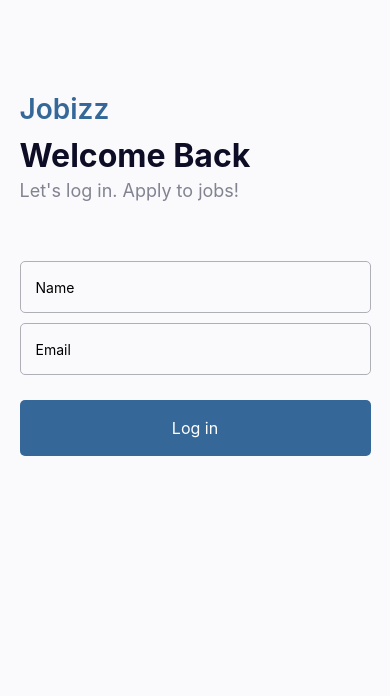
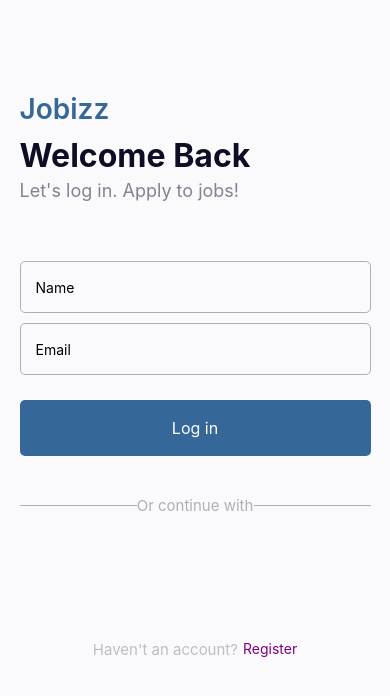
Before and after one commit to favourrr-a/rn-assignment4-11014111, a React Native app: screen / in a window 390 px wide. Shown: the top 696 px of the page. Built offline with nearby package versions, Linux system fonts and the light colour scheme.

Commit message:
Create OtherLoginOptions component (no icons yet)

```diff
--- /dev/null
+++ b/components/OtherLoginOptions.js
@@ -0,0 +1,38 @@
+// React Native components
+import { View, Text } from 'react-native';
+
+// Styles
+import { otherLoginOptionsStyles } from '../styles/otherLoginOptionsStyles';
+
+export default function OtherLoginOptions() {
+    return(
+        <View style = {otherLoginOptionsStyles.otherLoginOptionsContainer}>
+            <View style = {otherLoginOptionsStyles.orContinueWithContainer}>
+                <View style = {otherLoginOptionsStyles.orContinueWithLine}></View>
+                <Text style = {otherLoginOptionsStyles.orContinueWith}>
+                    Or continue with
+                </Text>
+                <View style = {otherLoginOptionsStyles.orContinueWithLine}></View>
+            </View>
+            <View style = {otherLoginOptionsStyles.otherLoginOptionsIconsContainer}>
+                <View style = {otherLoginOptionsStyles.otherLoginOptionsIcon}>
+
+                </View>
+                <View style = {otherLoginOptionsStyles.otherLoginOptionsIcon}>
+
+                </View>
+                <View style = {otherLoginOptionsStyles.otherLoginOptionsIcon}>
+
+                </View>
+            </View>
+            <View style = {otherLoginOptionsStyles.registerContainer}>
+                <Text style = {otherLoginOptionsStyles.registerText}>
+                    Haven't an account?
+                </Text>
+                <Text style = {otherLoginOptionsStyles.registerLink}>
+                        Register
+                </Text>
+            </View>
+        </View>
+    )
+}
--- a/pages/Login.js
+++ b/pages/Login.js
@@ -5,6 +5,7 @@ import { View } from 'react-native';
 import Name from '../components/Name';
 import Headline from '../components/Headline';
 import LoginForm from '../components/LoginForm';
+import OtherLoginOptions from '../components/OtherLoginOptions';
 
 // Styles
 import { loginStyles } from '../styles/loginStyles';
@@ -15,6 +16,7 @@ export default function Login() {
         <Name />
         <Headline />
         <LoginForm />
+        <OtherLoginOptions />
     </View>
   );
 }
--- /dev/null
+++ b/styles/otherLoginOptionsStyles.js
@@ -0,0 +1,50 @@
+// React Native components
+import { StyleSheet } from 'react-native';
+
+export const otherLoginOptionsStyles = StyleSheet.create({
+    otherLoginOptionsContainer:{
+        display: 'flex',
+        flexDirection: 'column',
+    },
+    orContinueWithContainer: {
+        marginTop: 40,
+        display: 'flex',
+        flexDirection: 'row',
+        width: '100%',
+        alignItems: 'center',
+        justifyContent: 'center',
+    },
+    orContinueWithLine: {
+        height: 0.5,
+        backgroundColor: '#AFB0B6',
+        flex: 1,
+    },
+    orContinueWith: {
+        flex: 1,
+        fontSize: 15,
+        color: '#AFB0B6',
+        textAlign: 'center',
+    },
+    otherLoginOptionsIconsContainer: {
+        marginTop: 30,
+        height: 50,
+    },
+    otherLoginOptionsIcon: {
+
+    },
+    registerContainer: {
+        marginTop: 45,
+        display: 'flex',
+        flexDirection: 'row',
+        justifyContent: 'center',
+    },
+    registerText: {
+        fontSize: 15,
+        color: '#BDBEC2',
+        textAlign: 'center',
+    },
+    registerLink: {
+        marginLeft: 5,
+        color: 'purple',
+    }
+})
```
